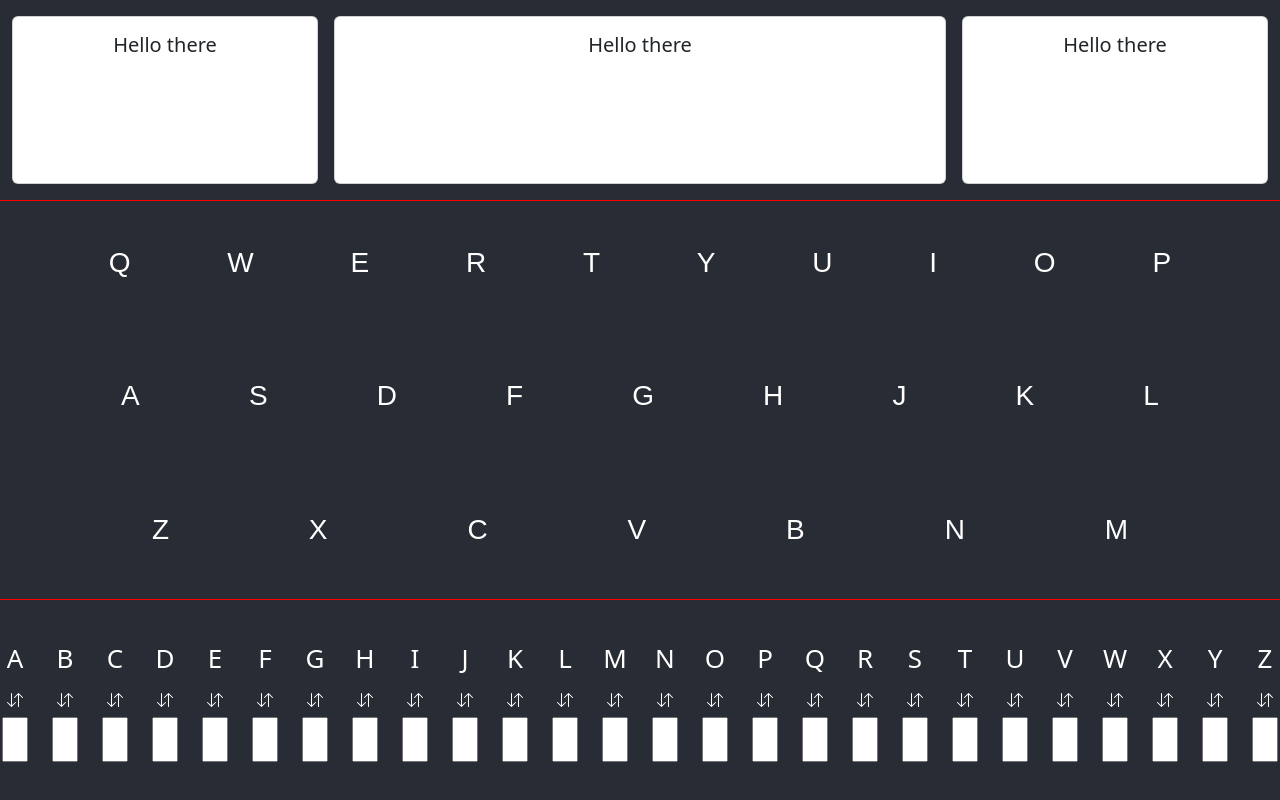
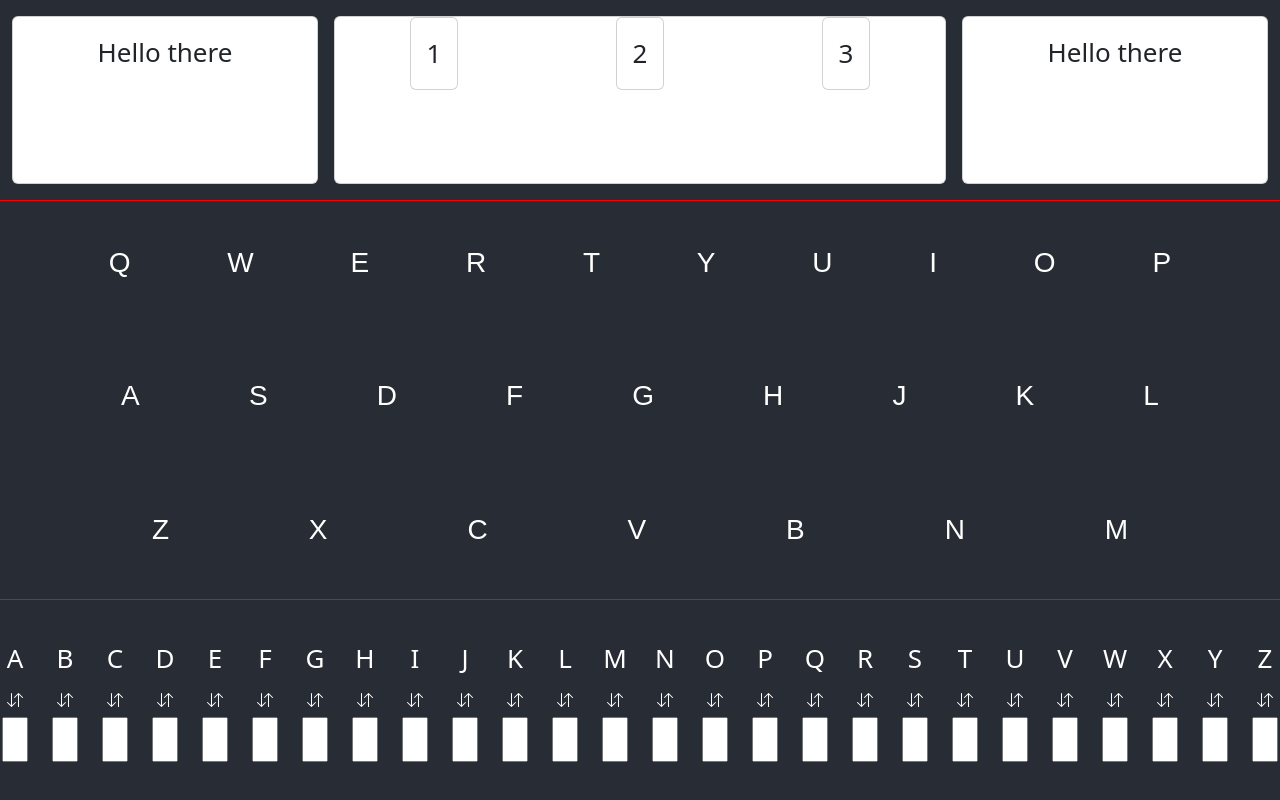
Before and after one commit to luishong07/Enigma-Replica, a React (Create React App) app: page / in a window 1280 px wide. Built offline with nearby package versions, Linux system fonts and the light colour scheme.

Commit message:
subdivided rotor setting section with stack and cards

```diff
--- a/src/Rotors.css
+++ b/src/Rotors.css
@@ -10,7 +10,7 @@
     background-color: #282c34;
     /* height: 25vh; */
     font-size: calc(10px + 2vmin);
-    color: white;
+    /* color: white; */
 }
 
 .positions{
--- a/src/Rotors.tsx
+++ b/src/Rotors.tsx
@@ -4,7 +4,7 @@ import Row from 'react-bootstrap/Row';
 import Col from 'react-bootstrap/Col';
 import Form from 'react-bootstrap/Form';
 import Button from 'react-bootstrap/Button';
-import { Card } from "react-bootstrap";
+import { Card, Stack } from "react-bootstrap";
 
 
 
@@ -21,25 +21,34 @@ const Rotors: React.FC<Props> = ({ leftPosition, middlePosition, rightPosition }
     return (
         <Container fluid className="rotor-container h-25 py-3">
 
-            <Card  className="">
+            <Card className="">
                 <Card.Body>
-                    <Card.Title>
-                        <div>Hello there</div>
-                    </Card.Title>
+                    <div>Hello there</div>
                 </Card.Body>
             </Card>
-            <Card  className=" ">
+            <Card className="rotor-settings">
+                <Stack direction="horizontal" gap={2}>
+                    <Card className="m-auto">
+                        <Card.Body>
+                            <div>1</div>
+                        </Card.Body>
+                    </Card>
+                    <Card className="m-auto">
+                        <Card.Body>
+                            <div>2</div>
+                        </Card.Body>
+                    </Card>
+                    <Card className="m-auto">
+                        <Card.Body>
+                            <div>3</div>
+                        </Card.Body>
+                    </Card>
+                </Stack>
+            </Card>
+
+            <Card className=" ">
                 <Card.Body>
-                    <Card.Title>
-                        <div>Hello there</div>
-                    </Card.Title>
-                </Card.Body>
-            </Card>
-            <Card  className=" ">
-                <Card.Body>
-                    <Card.Title>
-                        <div>Hello there</div>
-                    </Card.Title>
+                    <div>Hello there</div>
                 </Card.Body>
             </Card>
             {/* <Card className="bg-light w-25"></Card>
```
